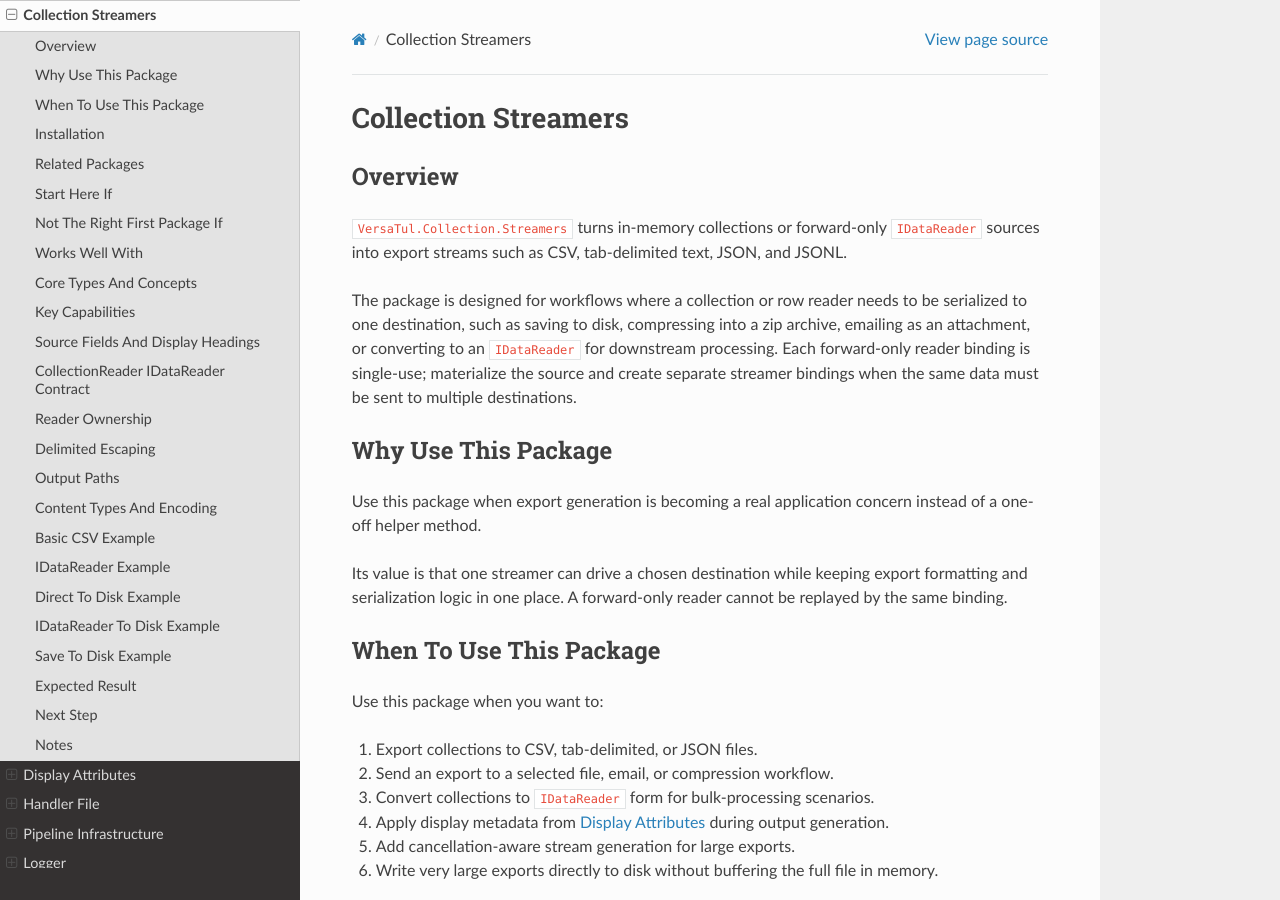
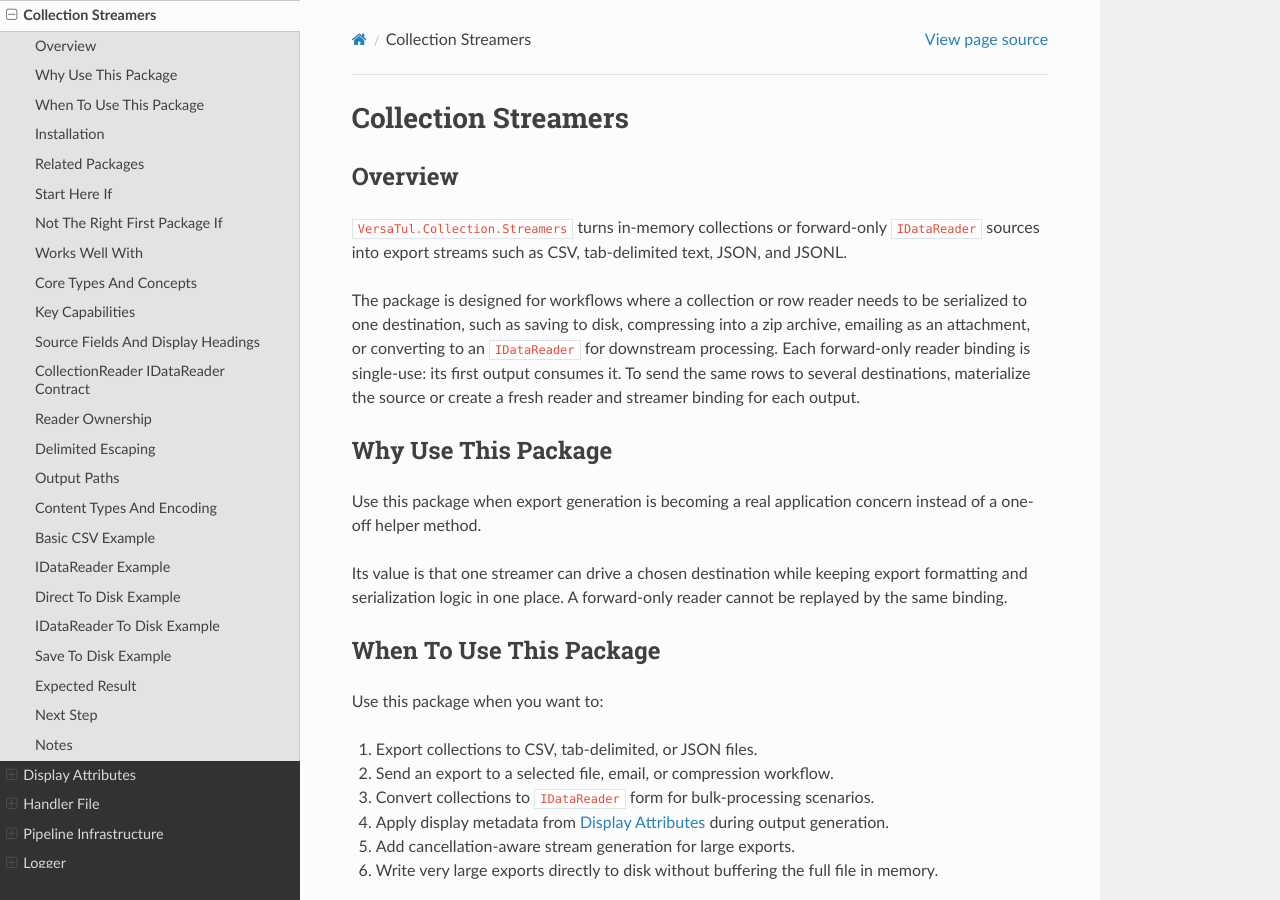
Before and after one commit to BjornWilliams/DocsVersaTul, a Sphinx documentation site: the page built from docs/source/streamers.rst, in a window 1280 px wide and 900 px high. Built offline with Sphinx 7.4.7 and the Read the Docs theme 3.1.0, drawn with Linux system fonts in a browser that asks for light colours.

Commit message:
Clarify single-use streamer bindings
Fixes AB#3064

AB#3060

```diff
--- a/docs/source/streamers.rst
+++ b/docs/source/streamers.rst
@@ -6,7 +6,7 @@
 
 ``VersaTul.Collection.Streamers`` turns in-memory collections or forward-only ``IDataReader`` sources into export streams such as CSV, tab-delimited text, JSON, and JSONL.
 
-The package is designed for workflows where a collection or row reader needs to be serialized to one destination, such as saving to disk, compressing into a zip archive, emailing as an attachment, or converting to an ``IDataReader`` for downstream processing. Each forward-only reader binding is single-use; materialize the source and create separate streamer bindings when the same data must be sent to multiple destinations.
+The package is designed for workflows where a collection or row reader needs to be serialized to one destination, such as saving to disk, compressing into a zip archive, emailing as an attachment, or converting to an ``IDataReader`` for downstream processing. Each forward-only reader binding is single-use: its first output consumes it. To send the same rows to several destinations, materialize the source or create a fresh reader and streamer binding for each output.
 
 Why Use This Package
 --------------------
```
